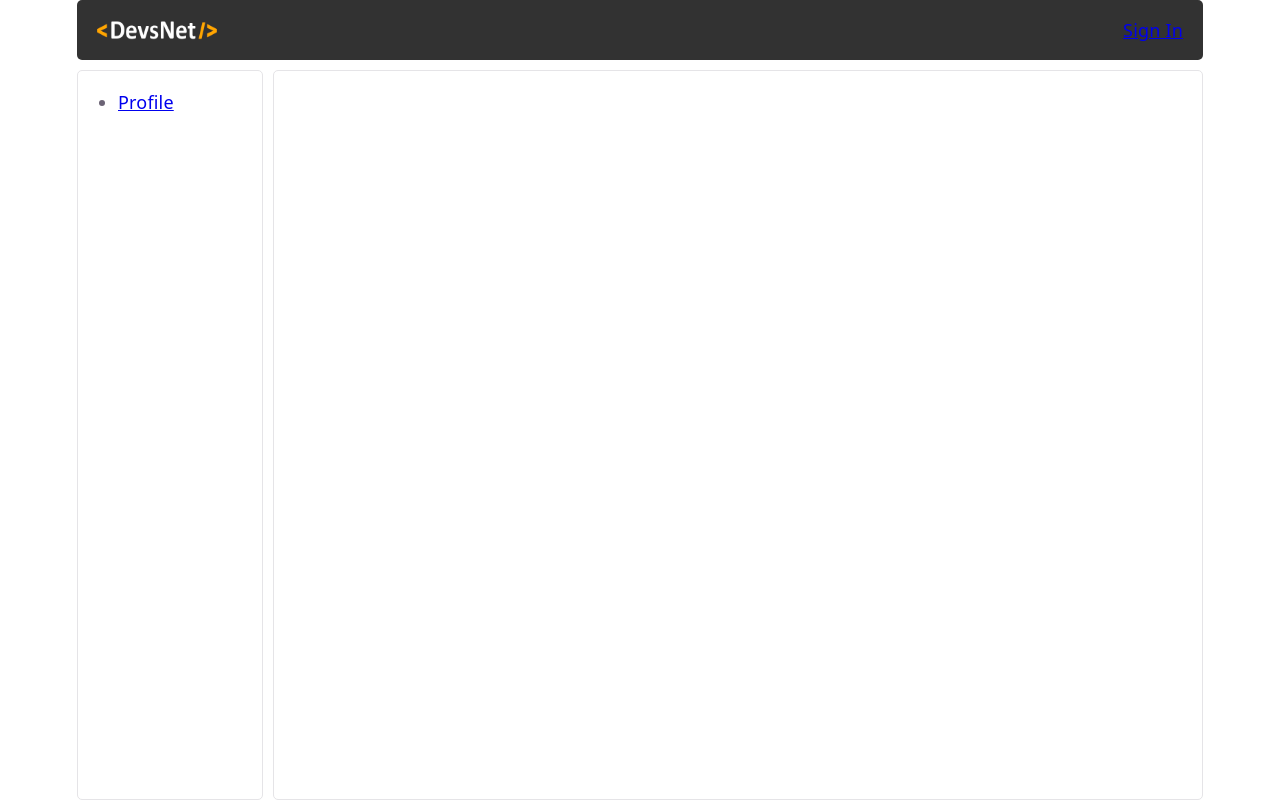
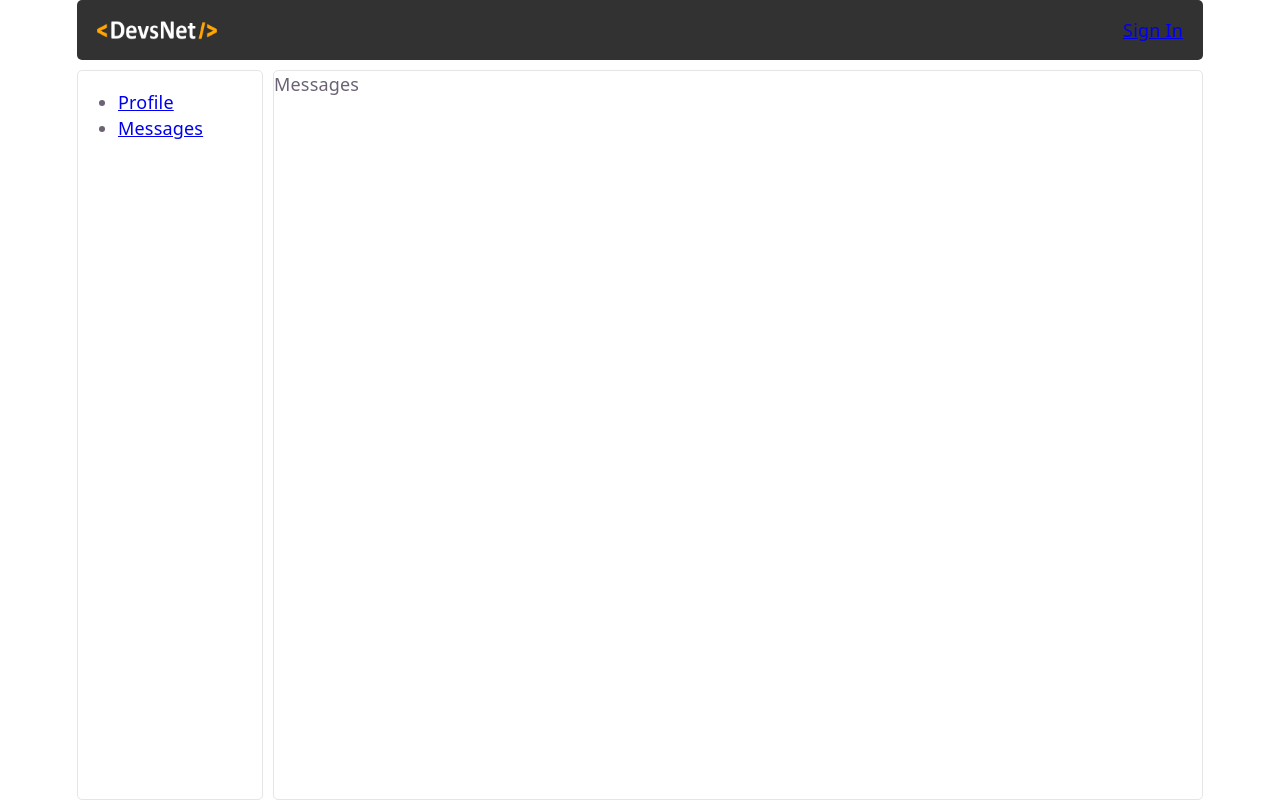
Before and after one commit to AlexBrilevski/social-net, a React (Vite) app: page /messages in a window 1280 px wide. Before the commit this address had no page. Built offline with nearby package versions, Linux system fonts and the light colour scheme.

Commit message:
Route and component were added for Messages page

```diff
--- a/src/App.tsx
+++ b/src/App.tsx
@@ -3,6 +3,7 @@ import Header from "./components/Header/Header";
 import Sidebar from "./components/Sidebar/Sidebar";
 import SignIn from "./pages/SignIn/SignIn";
 import Profile from "./pages/Profile/Profile";
+import Messages from "./pages/Messages/Messages";
 
 import "./App.css";
 
@@ -13,8 +14,10 @@ function App() {
       <Sidebar />
       <main className="main-content">
         <Routes>
+          <Route index element={<SignIn />} />
           <Route path="login" element={<SignIn />} />
           <Route path="profile" element={<Profile />} />
+          <Route path="messages" element={<Messages />} />
         </Routes>
       </main>
     </>
--- a/src/components/Sidebar/Sidebar.tsx
+++ b/src/components/Sidebar/Sidebar.tsx
@@ -6,11 +6,16 @@ import styles from "./Sidebar.module.css";
 const Sidebar: FC = () => {
   return (
     <div className={styles.sidebar}>
-      <ul>
-        <li>
-          <NavLink to="/profile">Profile</NavLink>
-        </li>
-      </ul>
+      <nav>
+        <ul>
+          <li>
+            <NavLink to="/profile">Profile</NavLink>
+          </li>
+          <li>
+            <NavLink to="/messages">Messages</NavLink>
+          </li>
+        </ul>
+      </nav>
     </div>
   );
 };
--- /dev/null
+++ b/src/pages/Messages/Messages.tsx
@@ -0,0 +1,9 @@
+import type { FC } from "react";
+
+const Messages: FC = () => {
+  return (
+    <div>Messages</div>
+  );
+};
+
+export default Messages;
```
